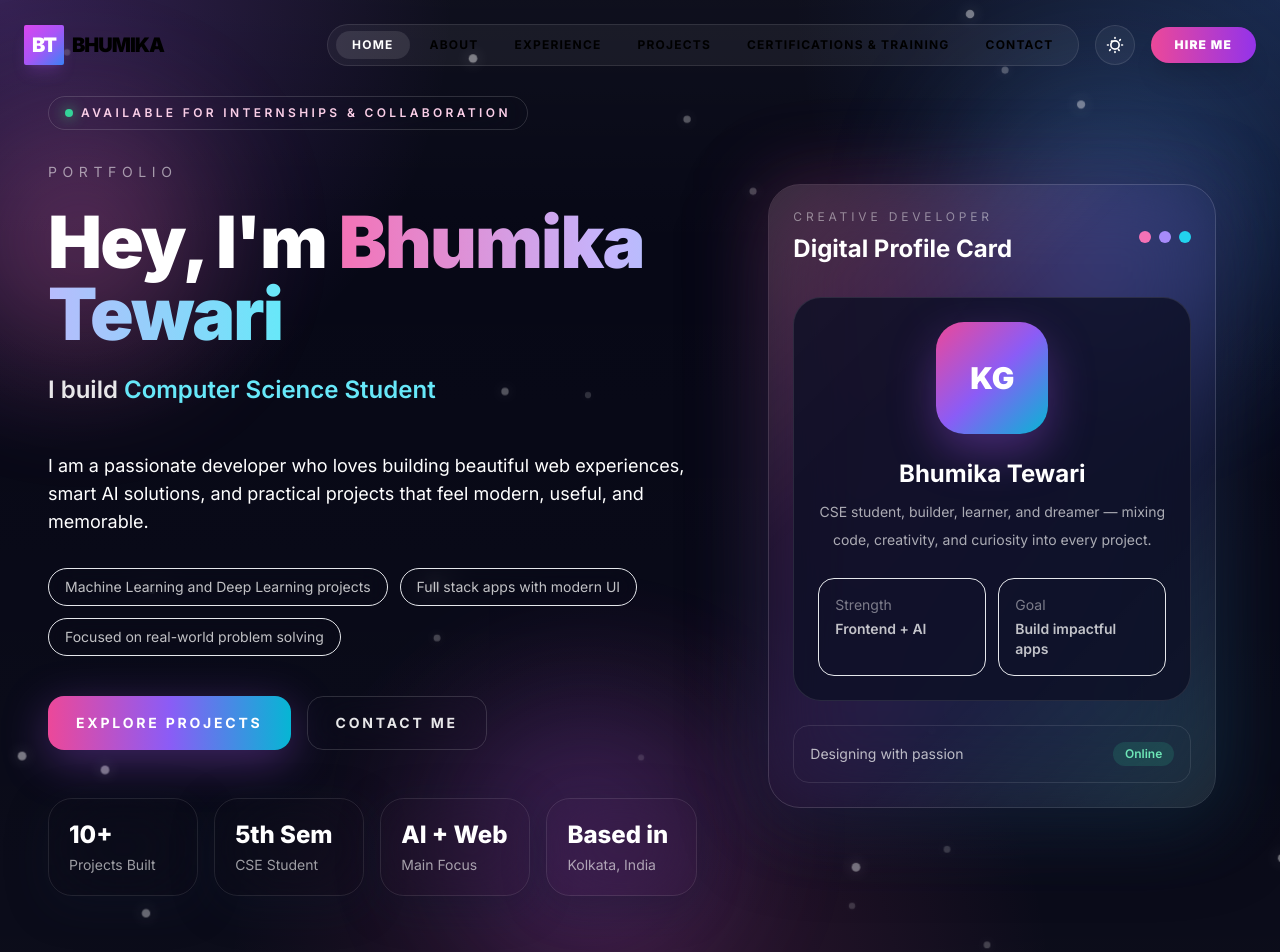
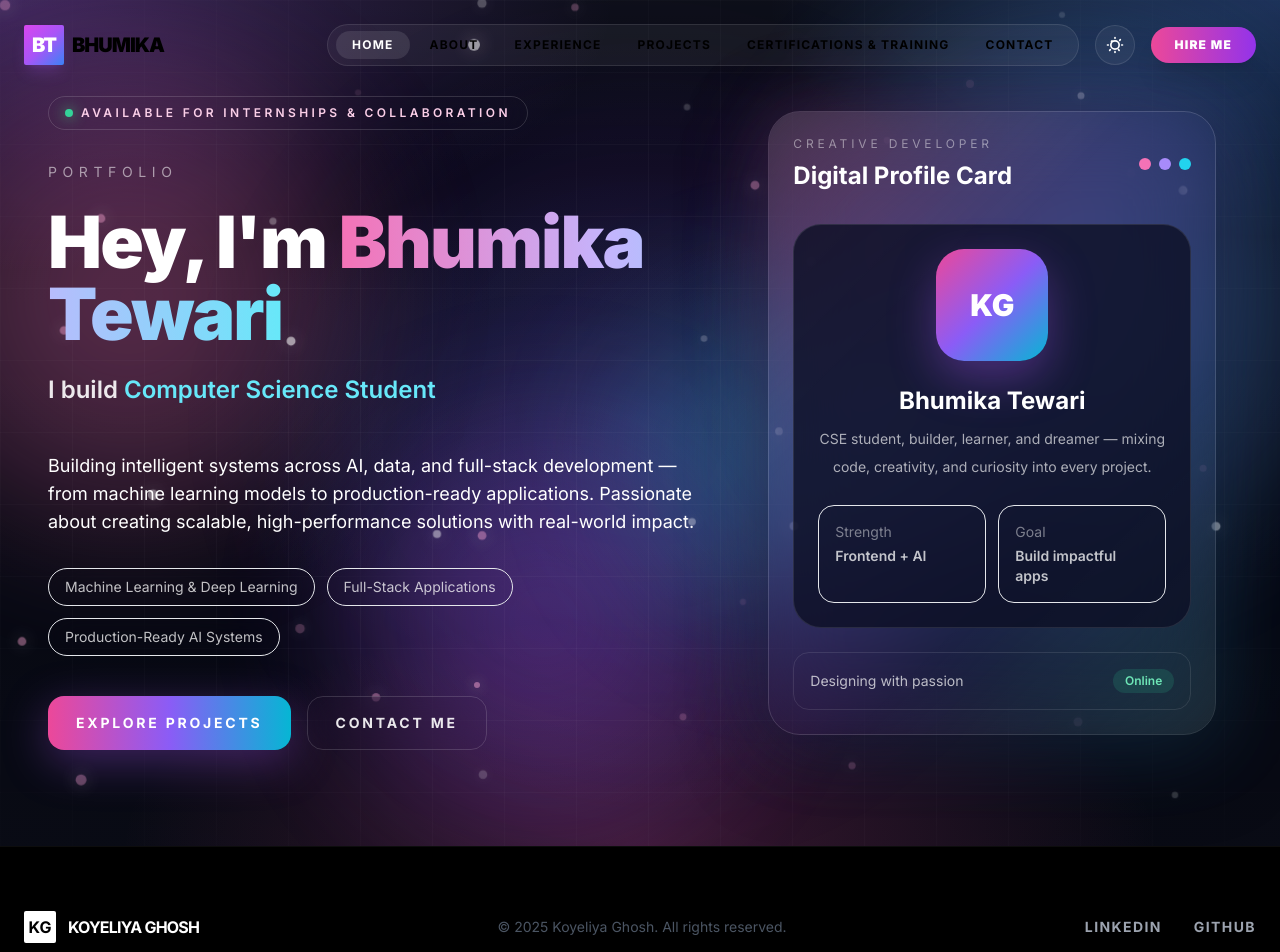
Before and after one commit to koyeliya2004/newportb, a React (Vite) app: page /#/ in a window 1280 px wide. Shown: the top 952 px of the page. Built offline with nearby package versions, Linux system fonts and the light colour scheme; a web font is replaced by a local one.

Commit message:
Update homepage: remove stats, update description, enhance background, fix GitHub link

```diff
--- a/App.tsx
+++ b/App.tsx
@@ -1,4 +1,3 @@
-
 import React, { useEffect, useState, createContext, useContext, useRef } from 'react';
 import { HashRouter as Router, Routes, Route, useLocation } from 'react-router-dom';
 import Navbar from './components/Navbar';
@@ -174,15 +173,15 @@ const App: React.FC = () => {
           <footer className={`py-16 px-6 border-t ${theme === 'dark' ? 'border-white/5 bg-black/50' : 'border-black/5 bg-white/50'} backdrop-blur-sm transition-colors duration-500`}>
             <div className="max-w-7xl mx-auto flex flex-col md:flex-row justify-between items-center gap-8">
               <div className="flex items-center gap-3">
-                 <div className={`w-8 h-8 ${theme === 'dark' ? 'bg-white text-black' : 'bg-black text-white'} font-bold flex items-center justify-center rounded-sm transition-colors duration-500`}>BT</div>
-                 <p className="font-bold tracking-tighter uppercase">Bhumika Tewari</p>
+                 <div className={`w-8 h-8 ${theme === 'dark' ? 'bg-white text-black' : 'bg-black text-white'} font-bold flex items-center justify-center rounded-sm transition-colors duration-500`}>KG</div>
+                 <p className="font-bold tracking-tighter uppercase">Koyeliya Ghosh</p>
               </div>
 
-              <p className={`${theme === 'dark' ? 'text-gray-600' : 'text-slate-400'} text-sm transition-colors`}>© 2024 Bhumika Tewari. All rights reserved.</p>
+              <p className={`${theme === 'dark' ? 'text-gray-600' : 'text-slate-400'} text-sm transition-colors`}>© 2025 Koyeliya Ghosh. All rights reserved.</p>
 
               <div className={`flex gap-8 text-sm ${theme === 'dark' ? 'text-gray-400' : 'text-slate-500'} font-bold uppercase tracking-widest text-[10px] transition-colors`}>
                  <a href="https://www.linkedin.com/in/bhumika-tewari-21294027a/" target="_blank" className="hover:text-pink-500 transition-colors">LinkedIn</a>
-                 <a href="https://github.com/bhumikatewari" target="_blank" className="hover:text-pink-500 transition-colors">GitHub</a>
+                 <a href="https://github.com/Bhumika2006-hue" target="_blank" className="hover:text-pink-500 transition-colors">GitHub</a>
               </div>
             </div>
           </footer>
--- a/components/Hero.tsx
+++ b/components/Hero.tsx
@@ -13,14 +13,15 @@ const FloatingOrb: React.FC<{
   className: string;
   color: string;
   size: string;
-}> = ({ className, color, size }) => (
+  duration?: string;
+}> = ({ className, color, size, duration = '6s' }) => (
   <div
     className={`absolute rounded-full blur-3xl opacity-40 animate-pulse ${className}`}
     style={{
       width: size,
       height: size,
       background: color,
-      animationDuration: '6s',
+      animationDuration: duration,
     }}
   />
 );
@@ -28,12 +29,14 @@ const FloatingOrb: React.FC<{
 const ParticleLayer: React.FC = () => {
   const particles = useMemo(
     () =>
-      Array.from({ length: 24 }, (_, i) => ({
+      Array.from({ length: 48 }, (_, i) => ({
         id: i,
         left: `${Math.random() * 100}%`,
         top: `${Math.random() * 100}%`,
-        delay: `${Math.random() * 5}s`,
-        duration: `${4 + Math.random() * 5}s`,
+        delay: `${Math.random() * 6}s`,
+        duration: `${4 + Math.random() * 7}s`,
+        size: Math.random() > 0.6 ? 'h-2 w-2' : 'h-1.5 w-1.5',
+        opacity: Math.random() > 0.5 ? 'bg-white/60' : 'bg-pink-300/50',
       })),
     []
   );
@@ -43,12 +46,12 @@ const ParticleLayer: React.FC = () => {
       {particles.map((particle) => (
         <span
           key={particle.id}
-          className="absolute h-1.5 w-1.5 rounded-full bg-white/50"
+          className={`absolute rounded-full ${particle.size} ${particle.opacity}`}
           style={{
             left: particle.left,
             top: particle.top,
             animation: `floatParticle ${particle.duration} ease-in-out ${particle.delay} infinite`,
-            boxShadow: '0 0 12px rgba(255,255,255,0.35)',
+            boxShadow: '0 0 14px rgba(255,255,255,0.4)',
           }}
         />
       ))}
@@ -56,39 +59,70 @@ const ParticleLayer: React.FC = () => {
   );
 };
 
+const GridOverlay: React.FC = () => (
+  <div
+    className="pointer-events-none absolute inset-0"
+    style={{
+      backgroundImage:
+        'linear-gradient(rgba(255,255,255,0.03) 1px, transparent 1px), linear-gradient(90deg, rgba(255,255,255,0.03) 1px, transparent 1px)',
+      backgroundSize: '72px 72px',
+      maskImage: 'radial-gradient(ellipse 80% 80% at 50% 50%, black 40%, transparent 100%)',
+    }}
+  />
+);
+
 const Hero: React.FC = () => {
   const navigate = useNavigate();
   const [activeRole, setActiveRole] = useState(0);
+  const [mousePos, setMousePos] = useState({ x: 50, y: 50 });
 
   useEffect(() => {
     const interval = setInterval(() => {
       setActiveRole((prev) => (prev + 1) % roles.length);
     }, 2200);
-
     return () => clearInterval(interval);
   }, []);
 
-  const quickStats = [
-    { value: '10+', label: 'Projects Built' },
-    { value: '5th Sem', label: 'CSE Student' },
-    { value: 'AI + Web', label: 'Main Focus' },
-    { value: 'Based in', label: 'Kolkata, India' },
-  ];
+  useEffect(() => {
+    const handleMouseMove = (e: MouseEvent) => {
+      setMousePos({
+        x: (e.clientX / window.innerWidth) * 100,
+        y: (e.clientY / window.innerHeight) * 100,
+      });
+    };
+    window.addEventListener('mousemove', handleMouseMove);
+    return () => window.removeEventListener('mousemove', handleMouseMove);
+  }, []);
 
   const highlights = [
-    'Machine Learning and Deep Learning projects',
-    'Full stack apps with modern UI',
-    'Focused on real-world problem solving',
+    'Machine Learning & Deep Learning',
+    'Full-Stack Applications',
+    'Production-Ready AI Systems',
   ];
 
   return (
-    <section className="relative min-h-screen overflow-hidden bg-[#070816] text-white">
-      <div className="absolute inset-0 bg-[radial-gradient(circle_at_top_left,rgba(168,85,247,0.25),transparent_28%),radial-gradient(circle_at_top_right,rgba(59,130,246,0.22),transparent_30%),radial-gradient(circle_at_bottom,rgba(236,72,153,0.16),transparent_35%)]" />
-      <div className="absolute inset-0 bg-[linear-gradient(to_bottom,rgba(255,255,255,0.03),transparent_25%,rgba(255,255,255,0.02))]" />
+    <section className="relative min-h-screen overflow-hidden bg-[#040610] text-white">
+      {/* Dynamic mouse-reactive gradient */}
+      <div
+        className="absolute inset-0 transition-all duration-700 ease-out"
+        style={{
+          background: `radial-gradient(circle at ${mousePos.x}% ${mousePos.y}%, rgba(168,85,247,0.18) 0%, transparent 50%)`,
+        }}
+      />
 
-      <FloatingOrb className="-left-16 top-24" color="radial-gradient(circle, rgba(244,114,182,0.9), rgba(244,114,182,0))" size="18rem" />
-      <FloatingOrb className="right-0 top-12" color="radial-gradient(circle, rgba(96,165,250,0.85), rgba(96,165,250,0))" size="22rem" />
-      <FloatingOrb className="bottom-0 left-1/3" color="radial-gradient(circle, rgba(168,85,247,0.7), rgba(168,85,247,0))" size="20rem" />
+      {/* Base gradient */}
+      <div className="absolute inset-0 bg-[radial-gradient(ellipse_120%_80%_at_top_left,rgba(168,85,247,0.30),transparent_40%),radial-gradient(ellipse_100%_70%_at_top_right,rgba(59,130,246,0.28),transparent_40%),radial-gradient(ellipse_90%_60%_at_bottom_center,rgba(236,72,153,0.22),transparent_45%),radial-gradient(ellipse_60%_50%_at_center,rgba(14,165,233,0.10),transparent_60%)]" />
+      <div className="absolute inset-0 bg-[linear-gradient(to_bottom,rgba(255,255,255,0.04),transparent_20%,rgba(255,255,255,0.02))]" />
+
+      {/* Large atmospheric orbs */}
+      <FloatingOrb className="-left-32 top-10" color="radial-gradient(circle, rgba(244,114,182,0.95), rgba(244,114,182,0))" size="32rem" duration="7s" />
+      <FloatingOrb className="-right-20 top-0" color="radial-gradient(circle, rgba(96,165,250,0.90), rgba(96,165,250,0))" size="36rem" duration="9s" />
+      <FloatingOrb className="bottom-0 left-1/4" color="radial-gradient(circle, rgba(168,85,247,0.85), rgba(168,85,247,0))" size="28rem" duration="8s" />
+      <FloatingOrb className="bottom-1/4 right-1/4" color="radial-gradient(circle, rgba(34,211,238,0.70), rgba(34,211,238,0))" size="22rem" duration="11s" />
+      <FloatingOrb className="top-1/2 left-1/2 -translate-x-1/2 -translate-y-1/2" color="radial-gradient(circle, rgba(139,92,246,0.15), rgba(139,92,246,0))" size="50rem" duration="15s" />
+
+      {/* Grid overlay */}
+      <GridOverlay />
 
       <ParticleLayer />
 
@@ -112,7 +146,8 @@ const Hero: React.FC = () => {
               </div>
 
               <p className="max-w-2xl text-base leading-8 text-white/68 sm:text-lg">
-                I am a passionate developer who loves building beautiful web experiences, smart AI solutions, and practical projects that feel modern, useful, and memorable.
+                Building intelligent systems across AI, data, and full-stack development — from machine learning models to production-ready applications.
+                Passionate about creating scalable, high-performance solutions with real-world impact.
               </p>
             </div>
 
@@ -141,18 +176,6 @@ const Hero: React.FC = () => {
               >
                 Contact Me
               </button>
-            </div>
-
-            <div className="mt-12 grid gap-4 sm:grid-cols-2 xl:grid-cols-4">
-              {quickStats.map((stat) => (
-                <div
-                  key={stat.label}
-                  className="rounded-3xl border border-white/10 bg-white/6 p-5 backdrop-blur-2xl shadow-[0_10px_40px_rgba(15,23,42,0.35)]"
-                >
-                  <p className="text-2xl font-extrabold text-white">{stat.value}</p>
-                  <p className="mt-1 text-sm text-white/60">{stat.label}</p>
-                </div>
-              ))}
             </div>
           </div>
 
@@ -211,8 +234,8 @@ const Hero: React.FC = () => {
 
       <style>{`
         @keyframes floatParticle {
-          0%, 100% { transform: translateY(0px) scale(1); opacity: 0.25; }
-          50% { transform: translateY(-18px) scale(1.45); opacity: 0.9; }
+          0%, 100% { transform: translateY(0px) scale(1); opacity: 0.2; }
+          50% { transform: translateY(-22px) scale(1.5); opacity: 0.95; }
         }
       `}</style>
     </section>
```
